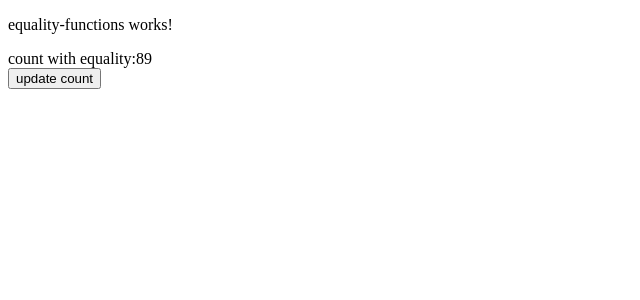
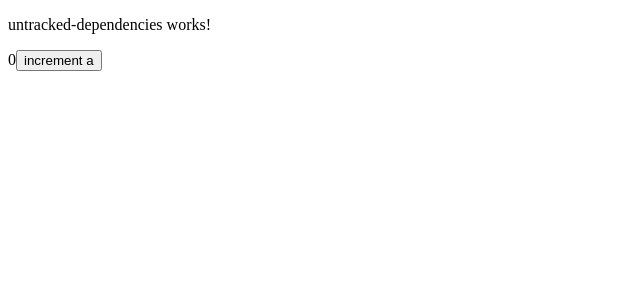
Before and after one commit to getulio-souza/signals-tutorial, an Angular app: page / in a window 1280 px wide. Shown: the top 300 px of the page, without its empty margins (0-640 px from the left). Built offline with nearby package versions, Linux system fonts and the light colour scheme.

Commit message:
feature: untracked-functions

```diff
--- a/src/app/app.component.html
+++ b/src/app/app.component.html
@@ -1,5 +1,6 @@
 <!-- <app-counter></app-counter> -->
 <!-- <app-computed-signals></app-computed-signals> -->
  <!-- <app-effects></app-effects> -->
-  <app-equality-functions></app-equality-functions>
+  <!-- <app-equality-functions></app-equality-functions> -->
+   <app-untracked-dependencies></app-untracked-dependencies>
 <router-outlet></router-outlet>
--- a/src/app/app.module.ts
+++ b/src/app/app.module.ts
@@ -7,6 +7,7 @@ import { CounterComponent } from './counter/counter.component';
 import { ComputedSignalsComponent } from './computed-signals/computed-signals.component';
 import { EffectsComponent } from './effects/effects.component';
 import { EqualityFunctionsComponent } from './equality-functions/equality-functions.component';
+import { UntrackedDependenciesComponent } from './untracked-dependencies/untracked-dependencies.component';
 
 @NgModule({
   declarations: [
@@ -14,7 +15,8 @@ import { EqualityFunctionsComponent } from './equality-functions/equality-functi
     CounterComponent,
     ComputedSignalsComponent,
     EffectsComponent,
-    EqualityFunctionsComponent
+    EqualityFunctionsComponent,
+    UntrackedDependenciesComponent
   ],
   imports: [
     BrowserModule,
--- /dev/null
+++ b/src/app/untracked-dependencies/untracked-dependencies.component.html
@@ -0,0 +1,6 @@
+<p>untracked-dependencies works!</p>
+
+<span>{{a()}}</span>
+
+
+<button (click)="incrementA()">increment a</button>
--- /dev/null
+++ b/src/app/untracked-dependencies/untracked-dependencies.component.ts
@@ -0,0 +1,45 @@
+import { Component, effect, OnInit, signal, untracked } from '@angular/core';
+
+@Component({
+  selector: 'app-untracked-dependencies',
+  templateUrl: './untracked-dependencies.component.html',
+  styleUrls: ['./untracked-dependencies.component.scss']
+})
+export class UntrackedDependenciesComponent implements OnInit {
+  count = signal(0);
+  name = signal('getulio')
+
+  a = signal(0)
+  b = signal(1)
+  constructor() {
+
+    // untracked(() => {
+    //   effect(() => {
+    //     console.log(`count is ${this.count()} and name is ${this.name()}`)
+    //   })
+    // })
+
+    effect(() => {
+      console.log(this.a(), untracked(()=> this.b()))
+      // console.log(this.a(), this.b())
+    })
+  }
+
+  incrementA() {
+    this.a.set(2)
+  }
+
+  ngOnInit(): void {
+
+    // setTimeout(() => {
+    //   console.log('count triggered')
+    //   this.count.set(3)
+    // },3000)
+
+    // setTimeout(() => {
+    //   console.log('name triggered')
+    //   this.name.set('getulio souza')
+    // }, 6000);
+
+  }
+}
```
Also changed, not shown: src/app/untracked-dependencies/untracked-dependencies.component.scss (added), 1 other file (tests, documents, lock files or other folders).
